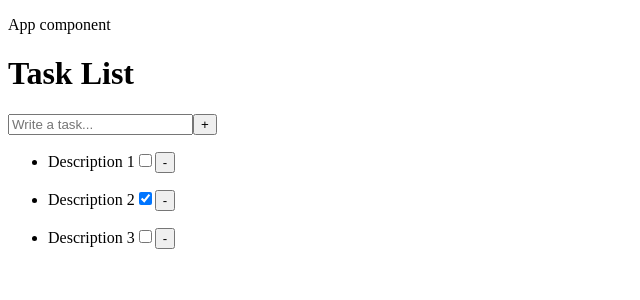
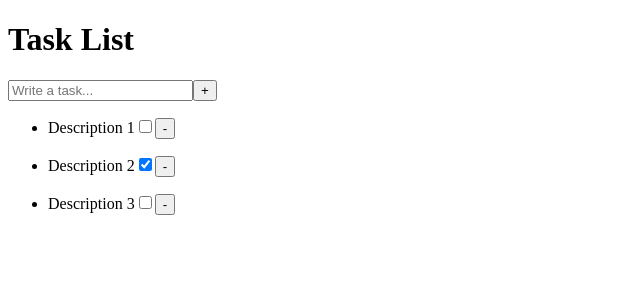
Before and after one commit to AlixBarreaux/task-list-angular, an Angular app: page / in a window 1280 px wide. Shown: the top 300 px of the page, without its empty margins (0-640 px from the left). Built offline with nearby package versions, Linux system fonts and the light colour scheme.

Commit message:
Cleanup app component

```diff
--- a/src/app/app.component.html
+++ b/src/app/app.component.html
@@ -1,2 +1 @@
-<p>App component</p>
 <app-task-list></app-task-list>
```
